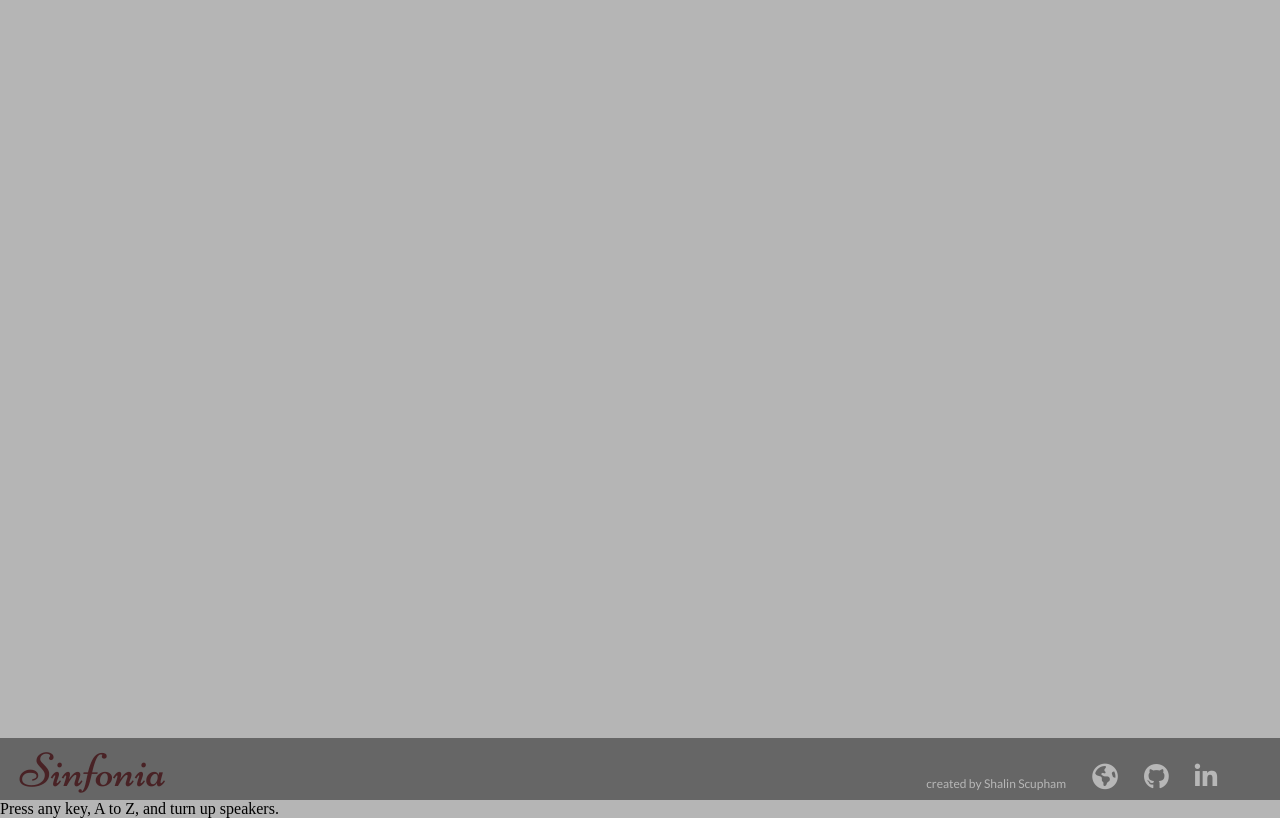
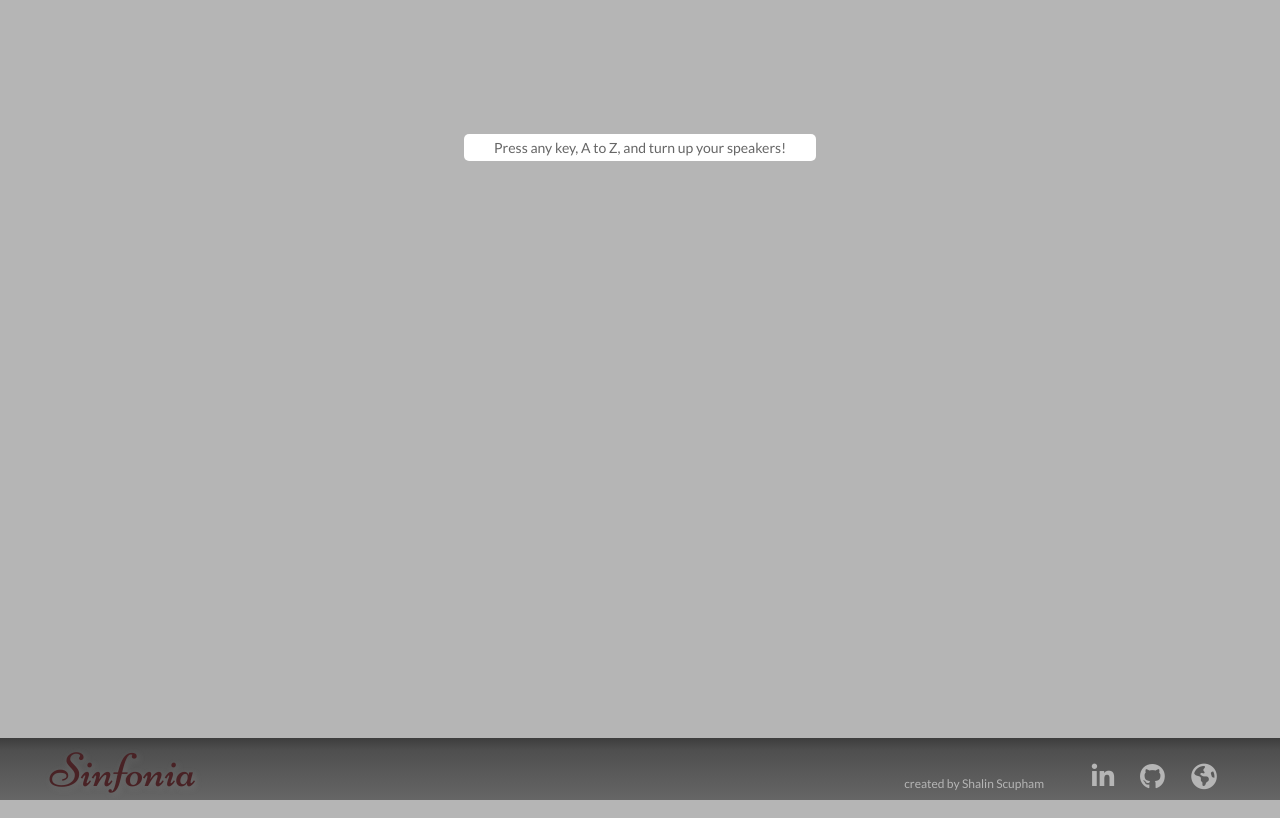
Before and after one commit to shalin1/Sinfonia, a website built with webpack: page index.html in a window 1280 px wide. Built offline with nearby package versions, Linux system fonts and the light colour scheme; files whose address does not match are found by name.

Commit message:
Tooltip and footer show / hide dynamics all set

```diff
--- a/assets/stylesheets/sass/_footer.scss
+++ b/assets/stylesheets/sass/_footer.scss
@@ -1,14 +1,22 @@
+
 .footer {
+  opacity: 0;
   height: 62px;
   width: 100vw;
   position: absolute;
   left: 0;
   right: 0;
   bottom: 0;
-  background: #666;
   color: #B7B7B7;
   justify-content: space-between;
   align-items: flex-end;
+
+  /* Permalink - use to edit and share this gradient: http://colorzilla.com/gradient-editor/#3d3d3d+0,4f4f4f+20,666666+100 */
+  background: #3d3d3d; /* Old browsers */
+  background: -moz-linear-gradient(top, #3d3d3d 0%, #4f4f4f 20%, #666666 100%); /* FF3.6-15 */
+  background: -webkit-linear-gradient(top, #3d3d3d 0%,#4f4f4f 20%,#666666 100%); /* Chrome10-25,Safari5.1-6 */
+  background: linear-gradient(to bottom, #3d3d3d 0%,#4f4f4f 20%,#666666 100%); /* W3C, IE10+, FF16+, Chrome26+, Opera12+, Safari7+ */
+  filter: progid:DXImageTransform.Microsoft.gradient( startColorstr='#3d3d3d', endColorstr='#666666',GradientType=0 ); /* IE6-9 */
 }
 
 .credits {
@@ -21,7 +29,7 @@
   justify-content: space-between;
   z-index: 100;
   transform: scale(0.8);
-  color: #B7B7B7;
+  color: rgb(181, 181, 181);
 }
 
 .byline {
@@ -29,12 +37,33 @@
   font-family: 'Lato', sans-serif;
   font-size: 12px;
   margin: 5px;
-  padding: 0 8px;
+  padding: 0 30px;
+  color: rgb(181, 181, 181);
 }
 
 .logo {
   font-family: 'Niconne', cursive;
   font-size: 48px;;
   color: #492225;
-  padding-left: 20px;
+  text-shadow: 2px 2px 7px rgba(181, 181, 181, 0.23);
+  padding-left: 50px;
 }
+
+.tooltip {
+  opacity: 0;
+  position: absolute;
+  left: 0;
+  right: 0;
+  top: 15vh;
+  justify-content: center;
+}
+
+.hint {
+  background: white;
+  border-radius: 5px;
+  padding: 5px 30px;
+  font-size: 14px;
+  font-weight: 100;
+  font-family: 'Lato', sans-serif;
+  color: #666;
+}
--- a/index.html
+++ b/index.html
@@ -14,36 +14,32 @@
   <body>
     <canvas class="canvas" id="canvas" resize></canvas>
 
-    <div class="tooltip">
-      Press any key, A to Z, and turn up speakers.
+    <div id="tooltip" class="tooltip">
+      <p class="hint">
+        Press any key, A to Z, and turn up your speakers!
+      </p>
     </div>
 
     <section class="footer" id="footer">
-
       <div class="logo">
         Sinfonia
       </div>
-
       <div class="credits">
-
         <div class="byline">
           created by Shalin Scupham
         </div>
-
         <div class="icons">
-          <a href="http://www.shalinscupham.com/">
-            <i class="fa fa-globe fa-2x" aria-hidden="true"></i>
+          <a href="https://www.linkedin.com/in/shalinscupham/">
+            <i class="fa fa-linkedin fa-2x" aria-hidden="true"></i>
           </a>
           <a href="https://github.com/shalin1/">
             <i class="fa fa-github fa-2x" aria-hidden="true"></i>
           </a>
-          <a href="https://www.linkedin.com/in/shalinscupham/">
-            <i class="fa fa-linkedin fa-2x" aria-hidden="true"></i>
+          <a href="http://www.shalinscupham.com/">
+            <i class="fa fa-globe fa-2x" aria-hidden="true"></i>
           </a>
         </div>
       </div>
-
-
     </section>
 
   </body>
--- a/lib/sinfonia.js
+++ b/lib/sinfonia.js
@@ -1,12 +1,46 @@
 import anime from 'animejs';
 import keyMap from './keyMap';
 import resonate from './sound';
+import lodash from 'lodash';
 
 const commence = e => {
   let pos = keyMap(e.keyCode);
   resonate(pos);
 };
 
-document.addEventListener("DOMContentLoaded", () => {
+const showFooter = () => anime({
+  targets: document.getElementById('footer'),
+  opacity: 1,
+  easing: 'easeInOutQuart',
+  duration: 1500
+});
+
+const hideFooter = () => anime({
+  targets: document.getElementById('footer'),
+  opacity: 0,
+  easing: 'easeInOutQuart',
+  duration: 1500
+});
+
+const showTooltip = () => anime({
+  targets: document.getElementById('tooltip'),
+  opacity: 1,
+  easing: 'easeInQuad',
+  duration: 1925
+})
+
+const hideToolTip = () => anime({
+  targets: document.getElementById('tooltip'),
+  opacity: 0,
+  easing: 'easeInOutQuart',
+  duration: 1500
+})
+
+document.addEventListener('DOMContentLoaded', () => {
+  showFooter();
+  showTooltip();
+  document.addEventListener('keydown', hideFooter, false)
+  document.addEventListener('keydown', hideToolTip, false)
+  document.addEventListener('mousemove', showFooter, false)
   document.addEventListener('keydown', commence, false);
 });
```
Also changed, not shown: assets/stylesheets/styles.css, 2 other files.
